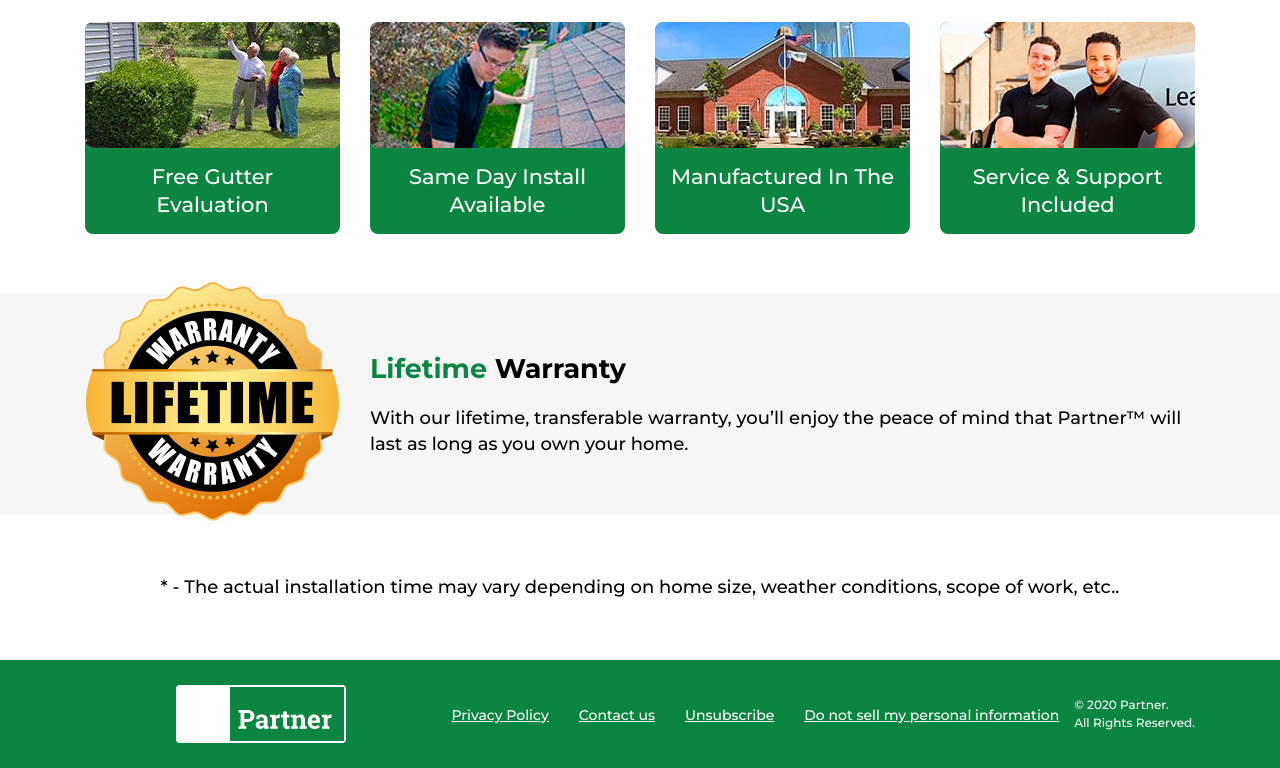
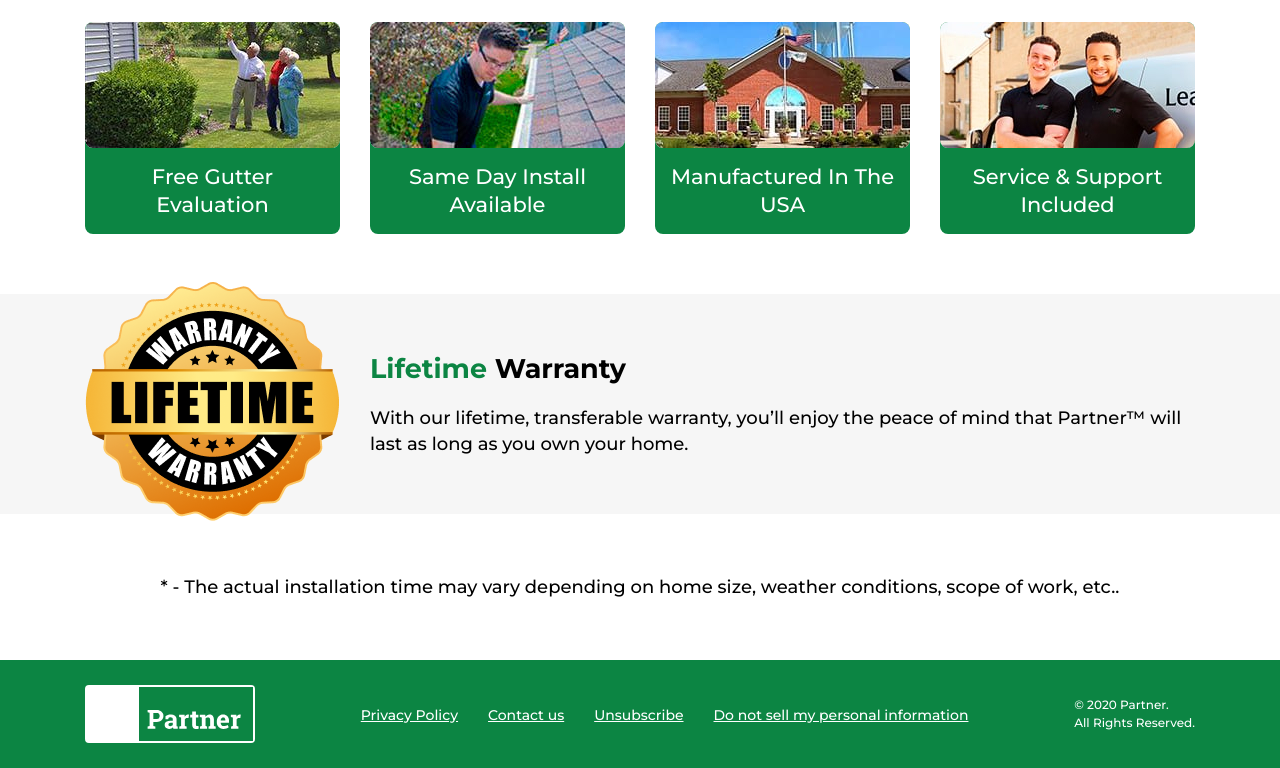
Before and after one commit to VKeyPEDIdea/test-task-siren, a plain HTML site: page src/index.html in a window 1280 px wide. Shown: the part 1979-2747 px from the top of the page. Drawn offline with Linux system fonts and the light colour scheme.

Commit message:
change align for footer logo

```diff
--- a/src/index.html
+++ b/src/index.html
@@ -142,7 +142,7 @@
     <footer>
         <div class="container">
             <div class="footer-grid">
-                <div class="logo logo_light m-auto">
+                <div class="logo logo_light m-auto m-lg-0">
                     <div class="logo__space"></div>
                     <div class="logo__content">
                         <div class="logo__title">
```
